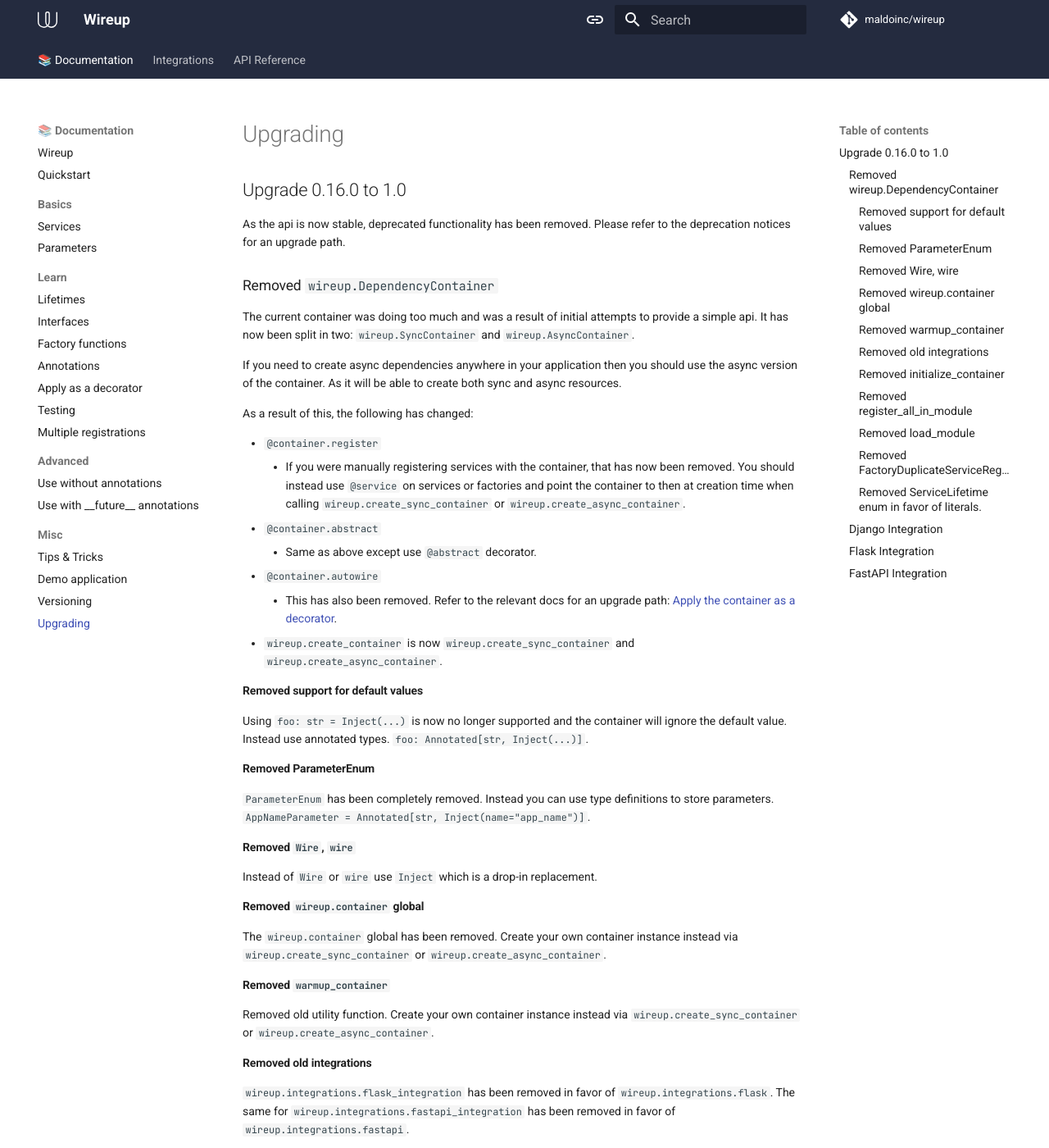
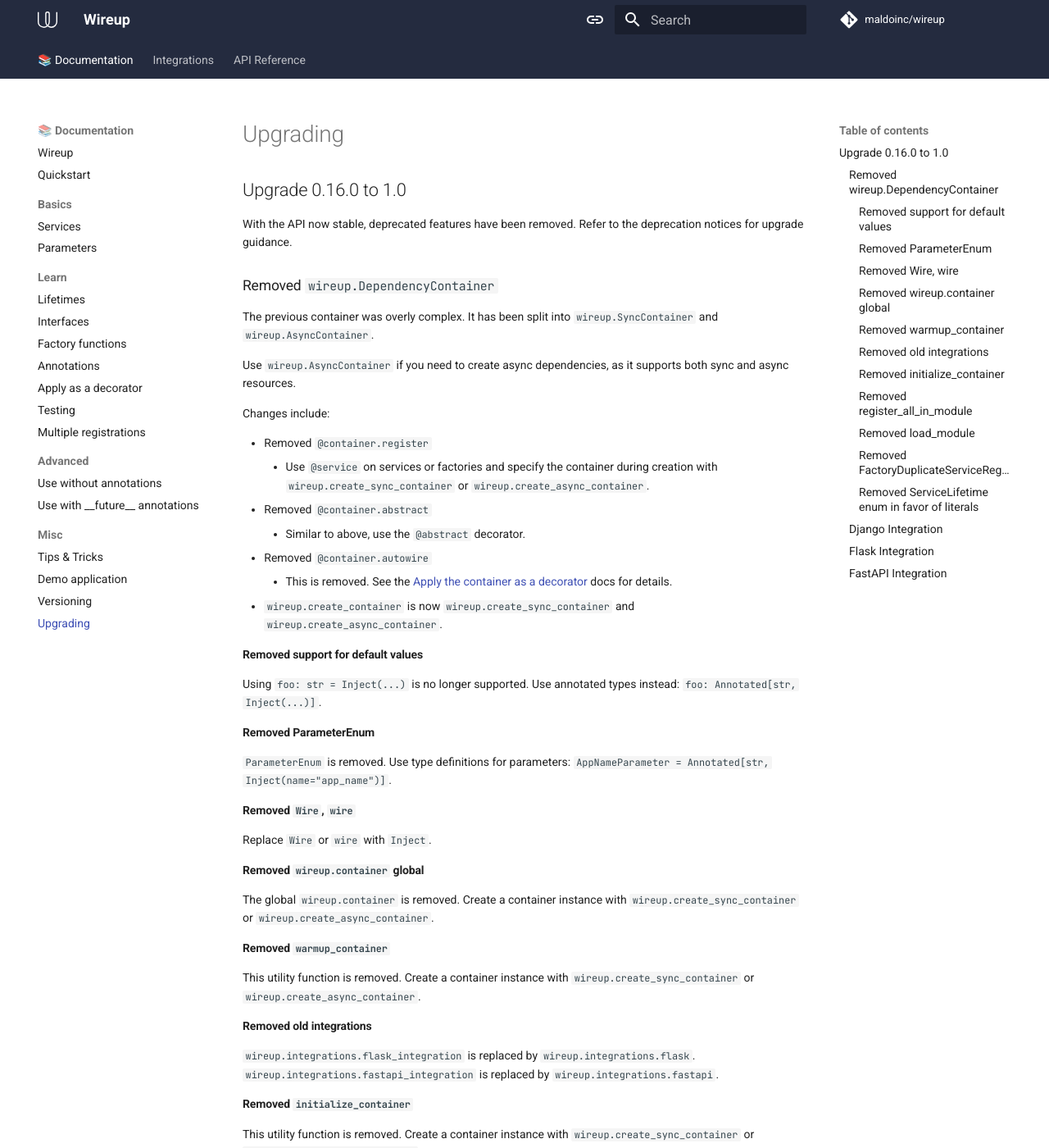
Before and after one commit to maldoinc/wireup, an MkDocs documentation site: the page built from docs/pages/upgrading.md, in a window 1280 px wide and 1400 px high. Shown: the whole window at 82% size. Built offline with MkDocs 1.6.1 and Material for MkDocs 9.7.7, drawn with Linux system fonts in a browser that asks for light colours; comment, search, counter and statistics services are not loaded; the version menu is left out; some of the changed text lies outside the part shown.

Commit message:
Reword upgrading.md

```diff
--- a/docs/pages/upgrading.md
+++ b/docs/pages/upgrading.md
@@ -1,84 +1,76 @@
 ## Upgrade 0.16.0 to 1.0
 
-As the api is now stable, deprecated functionality has been removed. Please refer to the deprecation notices for an upgrade path.
+With the API now stable, deprecated features have been removed. Refer to the deprecation notices for upgrade guidance.
 
 ### Removed `wireup.DependencyContainer`
 
-The current container was doing too much and was a result of initial attempts to provide a simple api. It has now been split in two: `wireup.SyncContainer` and `wireup.AsyncContainer`.
+The previous container was overly complex. It has been split into `wireup.SyncContainer` and `wireup.AsyncContainer`.
 
-If you need to create async dependencies anywhere in your application then you should use the async version of the container.
-As it will be able to create both sync and async resources.
+Use `wireup.AsyncContainer` if you need to create async dependencies, as it supports both sync and async resources.
 
-As a result of this, the following has changed:
+Changes include:
 
-* `@container.register`
-    * If you were manually registering services with the container, that has now been removed. You should instead use `@service` on services or factories and point the container to then at creation time when calling `wireup.create_sync_container` or `wireup.create_async_container`.
-* `@container.abstract`
-    * Same as above except use `@abstract` decorator.
-* `@container.autowire`
-    * This has also been removed. Refer to the relevant docs for an upgrade path: [Apply the container as a decorator](apply_container_as_decorator.md).
+* Removed `@container.register`
+    * Use `@service` on services or factories and specify the container during creation with `wireup.create_sync_container` or `wireup.create_async_container`.
+* Removed `@container.abstract`
+    * Similar to above, use the `@abstract` decorator.
+* Removed `@container.autowire`
+    * This is removed. See the [Apply the container as a decorator](apply_container_as_decorator.md) docs for details.
 * `wireup.create_container` is now `wireup.create_sync_container` and `wireup.create_async_container`.
 
 #### Removed support for default values
 
-Using `foo: str = Inject(...)` is now no longer supported and the container will ignore the default value. Instead use annotated types. `foo: Annotated[str, Inject(...)]`.
+Using `foo: str = Inject(...)` is no longer supported. Use annotated types instead: `foo: Annotated[str, Inject(...)]`.
 
 #### Removed ParameterEnum
 
-`ParameterEnum` has been completely removed. Instead you can use type definitions to store parameters. `AppNameParameter = Annotated[str, Inject(name="app_name")]`.
+`ParameterEnum` is removed. Use type definitions for parameters: `AppNameParameter = Annotated[str, Inject(name="app_name")]`.
 
 #### Removed `Wire`, `wire`
 
-Instead of `Wire` or `wire` use `Inject` which is a drop-in replacement.
+Replace `Wire` or `wire` with `Inject`.
 
 #### Removed `wireup.container` global
 
-The `wireup.container` global has been removed. Create your own container instance instead via `wireup.create_sync_container` or `wireup.create_async_container`.
+The global `wireup.container` is removed. Create a container instance with `wireup.create_sync_container` or `wireup.create_async_container`.
 
 #### Removed `warmup_container`
 
-Removed old utility function. Create your own container instance instead via `wireup.create_sync_container` or `wireup.create_async_container`.
+This utility function is removed. Create a container instance with `wireup.create_sync_container` or `wireup.create_async_container`.
 
 #### Removed old integrations
 
-`wireup.integrations.flask_integration` has been removed in favor of `wireup.integrations.flask`.
-The same for `wireup.integrations.fastapi_integration` has been removed in favor of `wireup.integrations.fastapi`.
+`wireup.integrations.flask_integration` is replaced by `wireup.integrations.flask`.
+`wireup.integrations.fastapi_integration` is replaced by `wireup.integrations.fastapi`.
 
 #### Removed `initialize_container`
 
-Removed old utility function. Create your own container instance instead via `wireup.create_sync_container` or `wireup.create_async_container`.
+This utility function is removed. Create a container instance with `wireup.create_sync_container` or `wireup.create_async_container`.
 
 #### Removed `register_all_in_module`
 
-Removed old utility function. Register services by passing `service_modules` to `wireup.create_*_container`.
-
+This utility function is removed. Register services by passing `service_modules` to `wireup.create_*_container`.
 
 #### Removed `load_module`
 
-No direct replacement is offered. Create your own container instance instead via `wireup.create_sync_container` or `wireup.create_async_container`.
+No direct replacement. Create a container instance with `wireup.create_sync_container` or `wireup.create_async_container`.
 
 #### Removed `FactoryDuplicateServiceRegistrationError`
 
-Use `DuplicateServiceRegistrationError` instead.
+Use `DuplicateServiceRegistrationError`.
 
-#### Removed `ServiceLifetime` enum in favor of literals.
+#### Removed `ServiceLifetime` enum in favor of literals
 
-Replace `ServiceLifetime.SINGLETON` with `"singleton"`, `ServiceLifetime.TRANSIENT` with `"transient"`.
-
+Replace `ServiceLifetime.SINGLETON` with `"singleton"` and `ServiceLifetime.TRANSIENT` with `"transient"`.
 
 ### Django Integration
 
 The `perform_wramup` setting is removed.
 
-
 ### Flask Integration
 
-Removed `import_flask_config` setting from the integration.
-Instead expose flask config directly to the create_sync_container call.
-See Flask integration docs for more info.
-
+The `import_flask_config` setting is removed. Expose Flask config directly to `create_sync_container`. See Flask integration docs for details.
 
 ### FastAPI Integration
 
-The integration now no longer automatically exposes `fastapi.Request` as a Wireup dependency. If you require that
-you need to pass `wireup.integration.fastapi` in your service modules when creating a container.
+The integration no longer automatically exposes `fastapi.Request` as a Wireup dependency. Pass `wireup.integration.fastapi` in your service modules when creating a container if needed.
```
